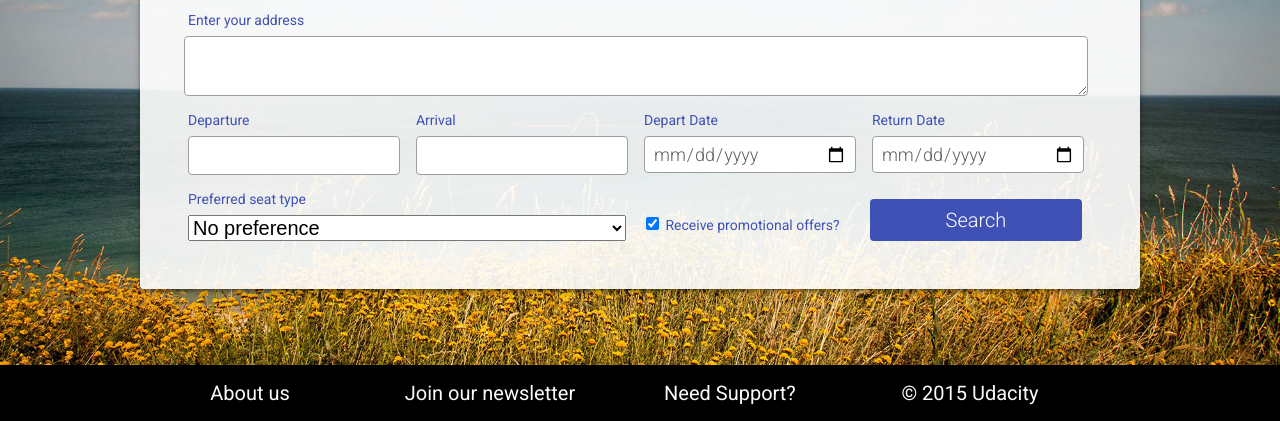
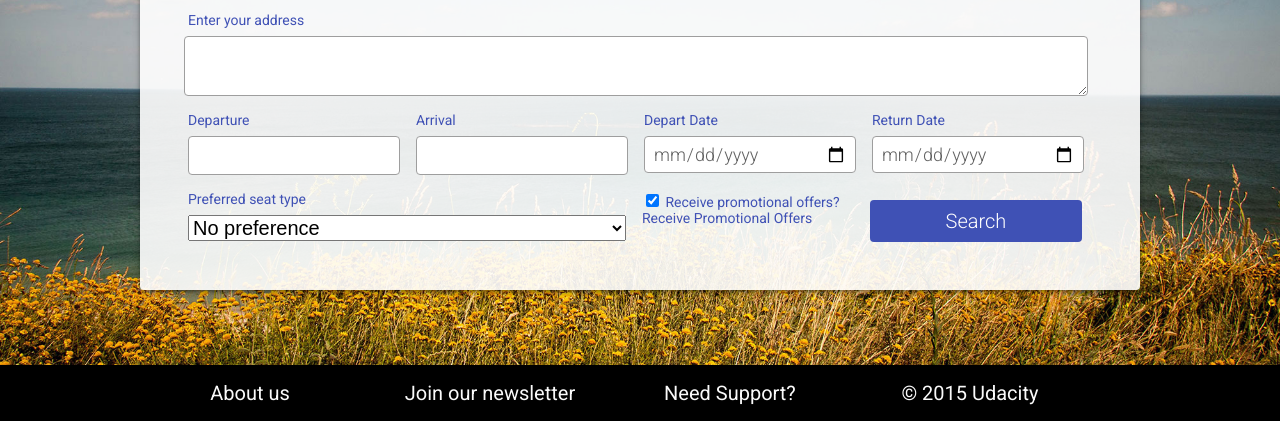
Before and after one commit to Adwitiya-Singh/Google-Accessibility, a plain HTML site: page lesson3-semantics-built-in/16-labelling-input-elements/flight-booking.html in a window 1280 px wide. Shown: the part 379-800 px from the top of the page. Drawn offline with Linux system fonts and the light colour scheme.

Commit message:
Add appropriate labels where missing

```diff
--- a/lesson3-semantics-built-in/16-labelling-input-elements/flight-booking.html
+++ b/lesson3-semantics-built-in/16-labelling-input-elements/flight-booking.html
@@ -129,6 +129,7 @@
 
               <div class="inline-control sign-up col-1">
                 <input type="checkbox" checked name="jLetter" id="jLetter"> Receive promotional offers?
+                <label for="jLetter">Receive Promotional Offers</label>
               </div>
 
               <div class="inline-control submit-form col-1">
```
